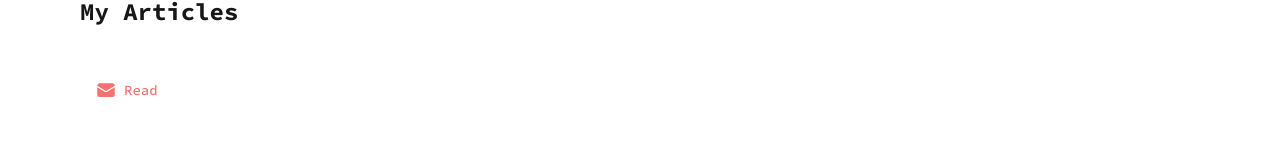
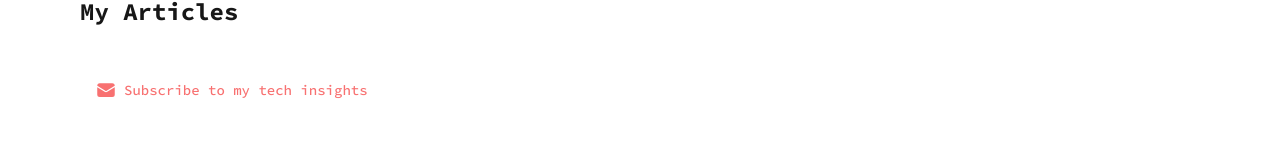
Before and after one commit to kaic/kaic.github.io, a Next.js app: page / in a window 1280 px wide. Shown: the part 796-952 px from the top of the page. Built offline with nearby package versions, Linux system fonts and the light colour scheme.

Commit message:
fix? subscribe link

```diff
--- a/src/app/Articles/Articles.tsx
+++ b/src/app/Articles/Articles.tsx
@@ -49,7 +49,7 @@ function Articles() {
                 <path d="M22.5 6.908V6.75a3 3 0 00-3-3h-15a3 3 0 00-3 3v.158l9.714 5.978a1.5 1.5 0 001.572 0L22.5 6.908z" />
               </svg>
               <span className="font-medium">
-                {t(`link`)}
+                {t(`subscribe-link`)}
               </span>
             </a>
           </div>
```
